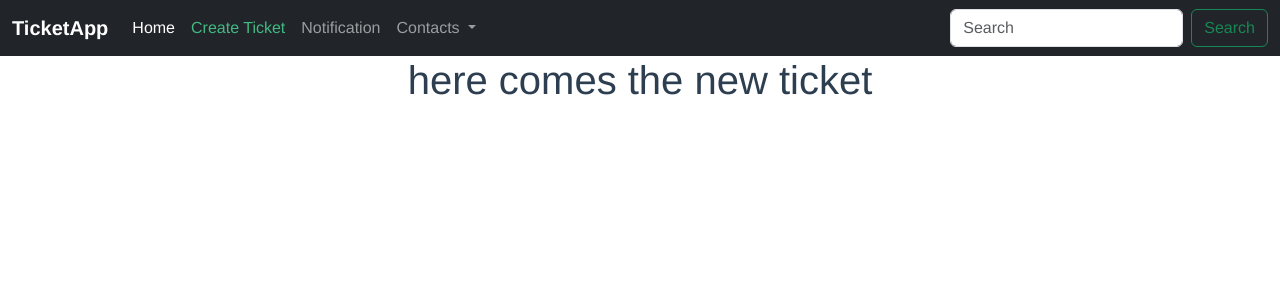
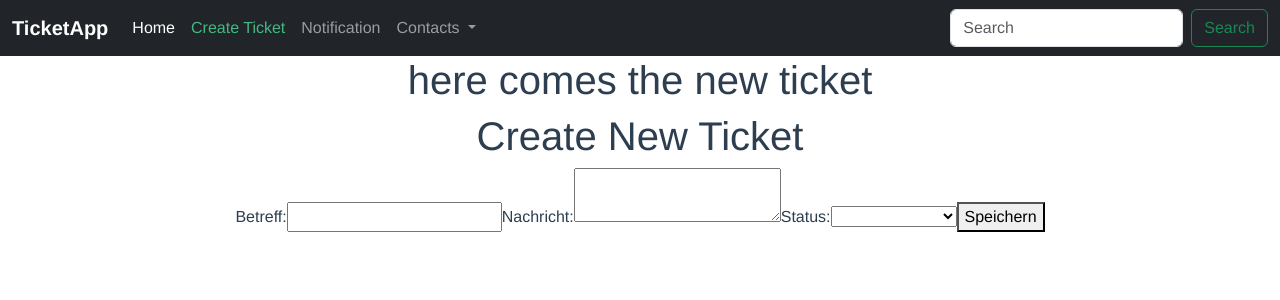
Before and after one commit to KanberZeren/Ticketapp-Frontend, a Vue app: page /NewTicket in a window 1280 px wide. Shown: the top 300 px of the page. Built offline with nearby package versions, Linux system fonts and the light colour scheme.

Commit message:
Neue Tickets erstellen durch NewTicket-Component und diese nach Speicherung in der HomeView anzeigen

```diff
--- /dev/null
+++ b/src/components/NewTicket.vue
@@ -0,0 +1,60 @@
+<template>
+  <div class="NewTicket">
+    <h1>Create New Ticket</h1>
+    <form @submit.prevent="saveTicket">
+      <label for="betreff">Betreff:</label>
+      <input v-model="betreff" type="text" required />
+
+      <label for="nachricht">Nachricht:</label>
+      <textarea v-model="nachricht" required></textarea>
+
+      <label for="status">Status:</label>
+      <select v-model="status" required>
+        <option value="OFFEN">Offen</option>
+        <option value="GELÖST">Gelöst</option>
+        <option value="WARTEND">Wartend</option>
+        <option value="IN_BEARBEITUNG">in Bearbeitung</option>
+      </select>
+
+      <!-- Display the created at time after saving a new ticket -->
+      <div v-if="erstelltAm">
+        <label>Erstellt am:</label>
+        <span>{{ erstelltAm }}</span>
+      </div>
+
+      <button type="submit">Speichern</button>
+    </form>
+  </div>
+</template>
+
+<script>
+import axios from 'axios'
+export default {
+  data () {
+    return {
+      betreff: '',
+      nachricht: '',
+      status: 'Offen', // default set "Offen" da Ticket neu erstell und somit noch nicht bearbeitet sein kann
+      erstelltAm: null
+    }
+  },
+  methods: {
+    async saveTicket () {
+      try {
+        const response = await axios.post('http://localhost:8080/ticket', {
+          betreff: this.betreff,
+          nachricht: this.nachricht,
+          status: this.status
+        })
+        console.log('Ticket created:', response.data)
+        this.erstelltAm = response.data.erstelltAm
+      } catch (error) {
+        console.error('Error creating ticket:', error)
+      }
+    }
+  }
+}
+</script>
+
+<style scoped>
+</style>
--- a/src/views/HomeView.vue
+++ b/src/views/HomeView.vue
@@ -1,6 +1,7 @@
 <template>
   <div class="home">
     <HomePage msg="Welcome to our Ticketsystem!"/>
+    <button @click="goToNewTicketView">Neues Ticket erstellen</button>
     <TicketListe/>
   </div>
 </template>
@@ -16,6 +17,11 @@ export default {
   components: {
     HomePage,
     TicketListe
+  },
+  methods: {
+    goToNewTicketView () {
+      this.$router.push({ name: 'NewTicket' })
+    }
   }
 }
 </script>
--- a/src/views/NewTicketView.vue
+++ b/src/views/NewTicketView.vue
@@ -1,5 +1,17 @@
 <template>
   <div class="NewTicket">
     <h1>here comes the new ticket</h1>
+    <NewTicket/>
   </div>
 </template>
+
+<script>
+import NewTicket from '@/components/NewTicket.vue'
+export default {
+  name: 'NewTicketView',
+  components: {
+    NewTicket
+  }
+}
+
+</script>
```
